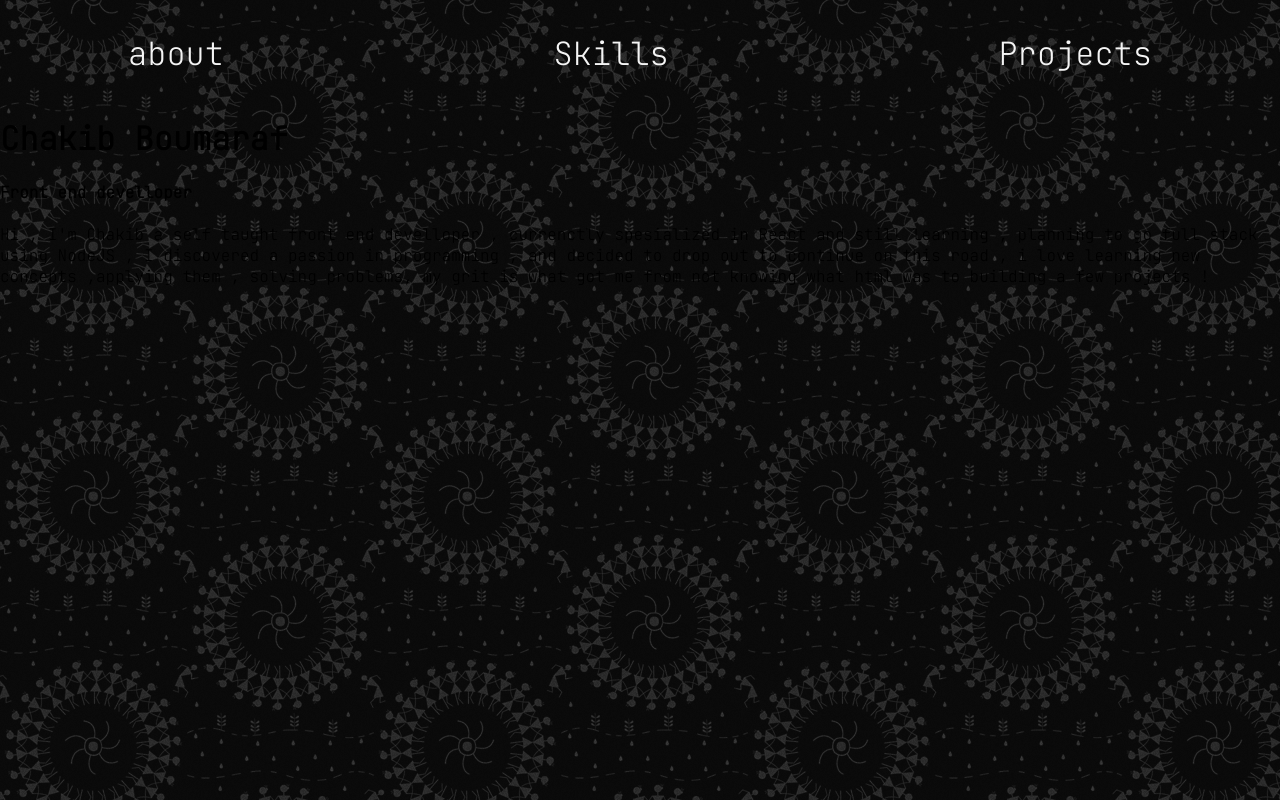
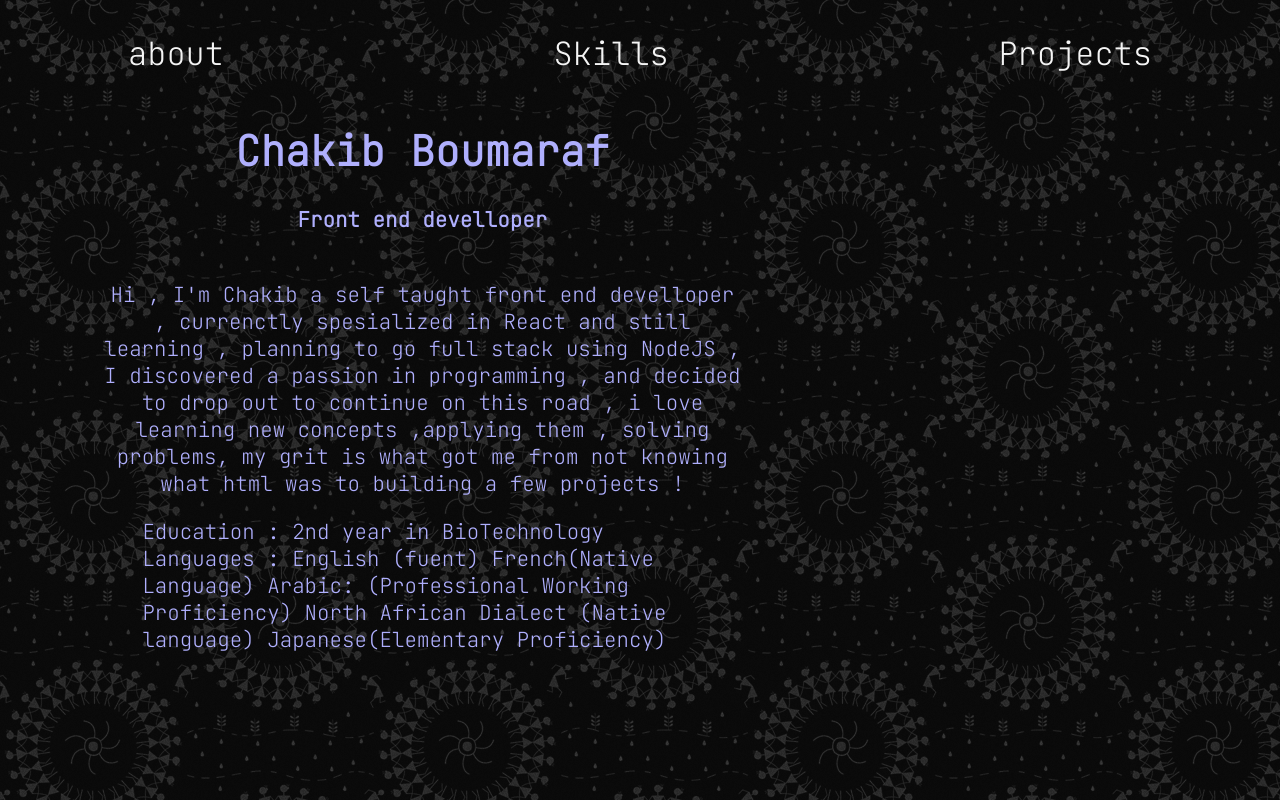
Before and after one commit to theDoorKeeper/portfolio, a React (Create React App) app: page / in a window 1280 px wide. Built offline with nearby package versions, Linux system fonts and the light colour scheme.

Commit message:
added some styling for about component

```diff
--- /dev/null
+++ b/src/components/About.css
@@ -0,0 +1,19 @@
+.about-main{
+    color:#AFAFFD;
+    display: flex;
+    flex-direction: column;
+    width: 50%;
+    margin-left: 8%;
+   align-items: center;
+   text-align: center;
+   font-size: 1.3rem;
+
+}
+
+.description{
+    justify-self: left;
+}
+ul{
+    list-style: none;
+    text-align: left;
+}
--- a/src/components/About.js
+++ b/src/components/About.js
@@ -1,4 +1,5 @@
-import React from 'react'
+import React from 'react';
+import './About.css';
 
 export const About = () => {
     return (
@@ -12,6 +13,11 @@ export const About = () => {
                 I discovered a passion in programming , and decided to drop out to continue on this road , i love learning new concepts ,applying them , solving problems,
                 my grit is what got me from not knowing what html was to building a few projects !
                      </p>
+                     <ul>
+                         <li>  Education : 2nd year in BioTechnology</li>
+                        <li>Languages : English (fuent) French(Native Language) Arabic: (Professional Working Proficiency)
+                          North African Dialect (Native language) Japanese(Elementary Proficiency)</li>
+                     </ul>
                 </div>
 
         </div>
```
